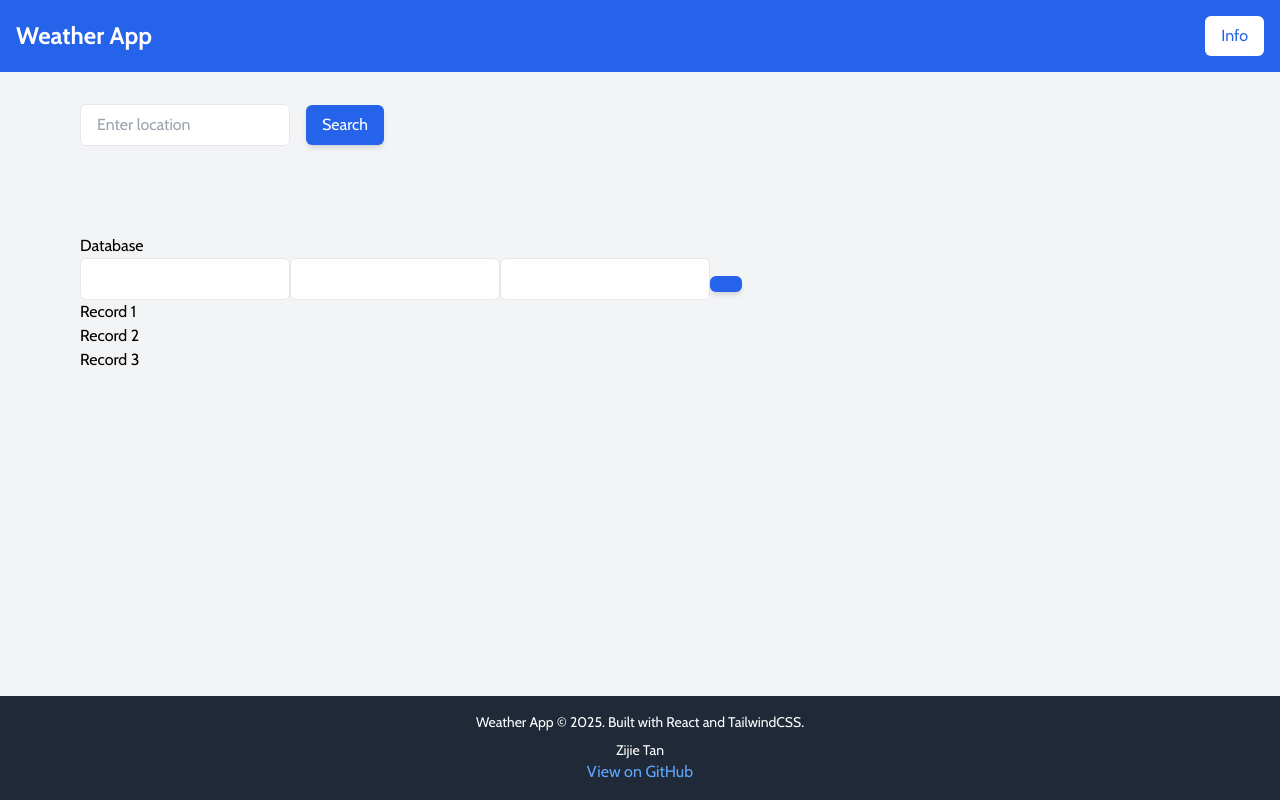
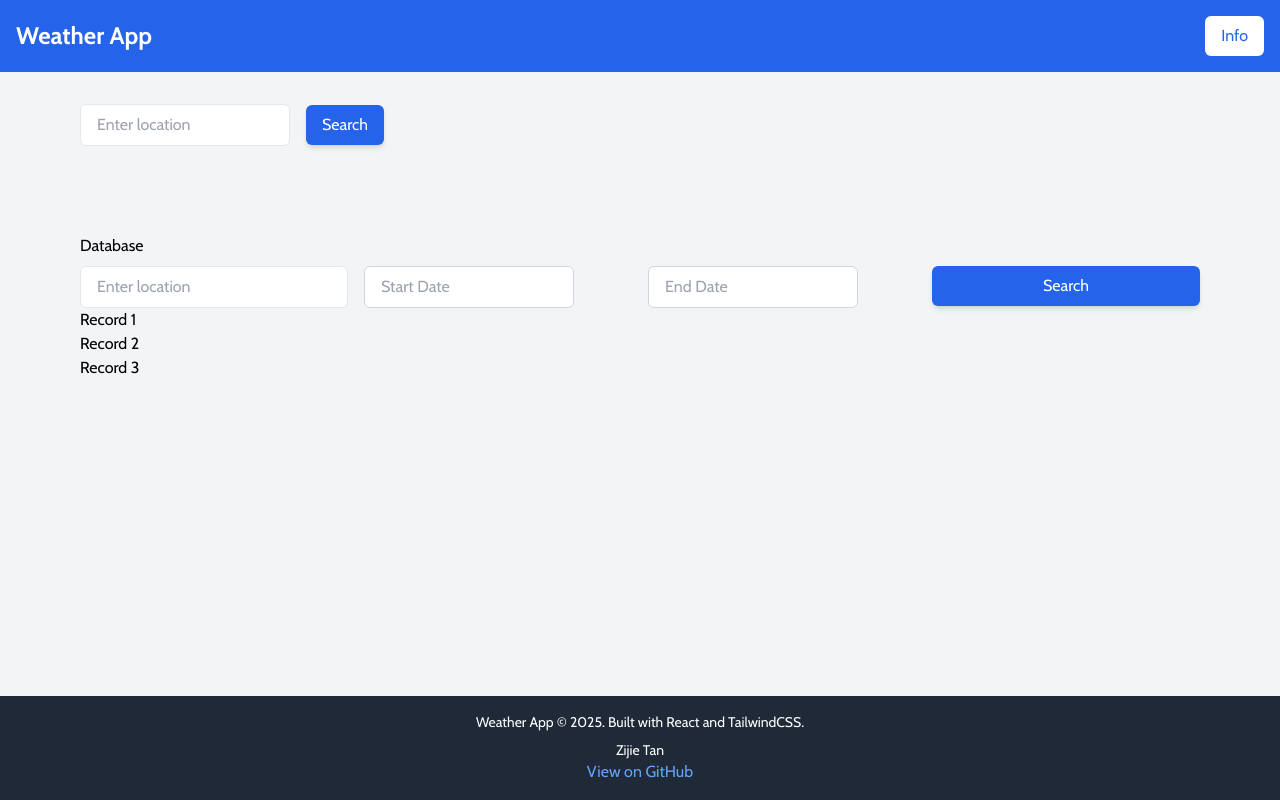
Before and after one commit to ZjTan4/weather-app, a React (Vite) app in the folder frontend/: page / in a window 1280 px wide. Built offline with nearby package versions, Linux system fonts and the light colour scheme; no server answers.

Commit message:
RangeSearchBox should be done

```diff
--- a/frontend/package.json
+++ b/frontend/package.json
@@ -15,6 +15,7 @@
     "merge": "^2.1.1",
     "react": "^18.3.1",
     "react-chartjs-2": "^5.3.0",
+    "react-datepicker": "^7.6.0",
     "react-dom": "^18.3.1",
     "react-icons": "^5.4.0",
     "tailwind": "^4.0.0",
--- a/frontend/src/components/RangeSearchBox.jsx
+++ b/frontend/src/components/RangeSearchBox.jsx
@@ -1,13 +1,77 @@
+import { useState } from "react";
 import Button from "./Button";
+import DatePicker from "react-datepicker";
+import "react-datepicker/dist/react-datepicker.css";
 import Input from "./Input";
 
-const RangeSearchBox = () => {
+const RangeSearchBox = ( onSearch ) => {
+    const [startDate, setStartDate] = useState(null);
+    const [endDate, setEndDate] = useState(null);
+    const [location, setLocation] = useState("");
+
+    const handleSearch = () => {
+        if (!location.trim() || !startDate || !endDate) {
+            alert("Please enter location, start date, and end date");
+            return;
+        }
+        const formattedStartDate = startDate.toISOString().split('T')[0];
+        const formattedEndDate = endDate.toISOString().split('T')[0] ;
+
+        onSearch(location, formattedStartDate, formattedEndDate);
+    };
+
     return (
-        <div className="range-search-box">
-            <Input></Input>
-            <Input></Input>
-            <Input></Input>
-            <Button></Button>
+        <div className="mt-2 grid grid-cols-1 md:grid-cols-4 gap-4">
+            {/* Location Input */}
+            <div className="relative z-0 md:col-span-1">
+                <Input
+                    value={location}
+                    onChange={(e) => setLocation(e.target.value)}
+                    placeholder="Enter location"
+                    className="w-full box-border"
+                />
+            </div>
+            {/* Start Date Picker */}
+            <div className="relative z-10 md:col-start-2">
+                <DatePicker
+                    selected={startDate}
+                    onChange={(date) => setStartDate(date)}
+                    dateFormat="yyyy-MM-dd"
+                    placeholderText="Start Date"
+                    className="w-full px-4 py-2 border border-gray-300 rounded-md focus:outline-none focus:ring-2 focus:ring-blue-500"
+                    maxDate={endDate || new Date()}
+                    isClearable
+                    showYearDropdown
+                    scrollableYearDropdown
+                    yearDropdownItemNumber={10}
+                />
+            </div>
+            {/* End Date Picker */}
+            <div className="relative z-10 md:col-start-3">
+                <DatePicker
+                    selected={endDate}
+                    onChange={(date) => setEndDate(date)}
+                    dateFormat="yyyy-MM-dd"
+                    placeholderText="End Date"
+                    className="w-full px-4 py-2 border border-gray-300 rounded-md focus:outline-none focus:ring-2 focus:ring-blue-500"
+                    minDate={startDate}
+                    maxDate={new Date()}
+                    isClearable
+                    showYearDropdown
+                    scrollableYearDropdown
+                    yearDropdownItemNumber={10}
+                />
+            </div>
+
+            {/* Search Button */}
+            <div className="relative z-0 md:col-start-4">
+                <Button
+                    onClick={handleSearch}
+                    className="w-full px-6 py-2 bg-blue-500 text-white rounded-md hover:bg-blue-600 focus:outline-none focus:ring-2 focus:ring-blue-500"
+                >
+                    Search
+                </Button>
+            </div>
         </div>
     );
 };
```
Also changed, not shown: 2 other files (tests, documents, lock files or other folders).
